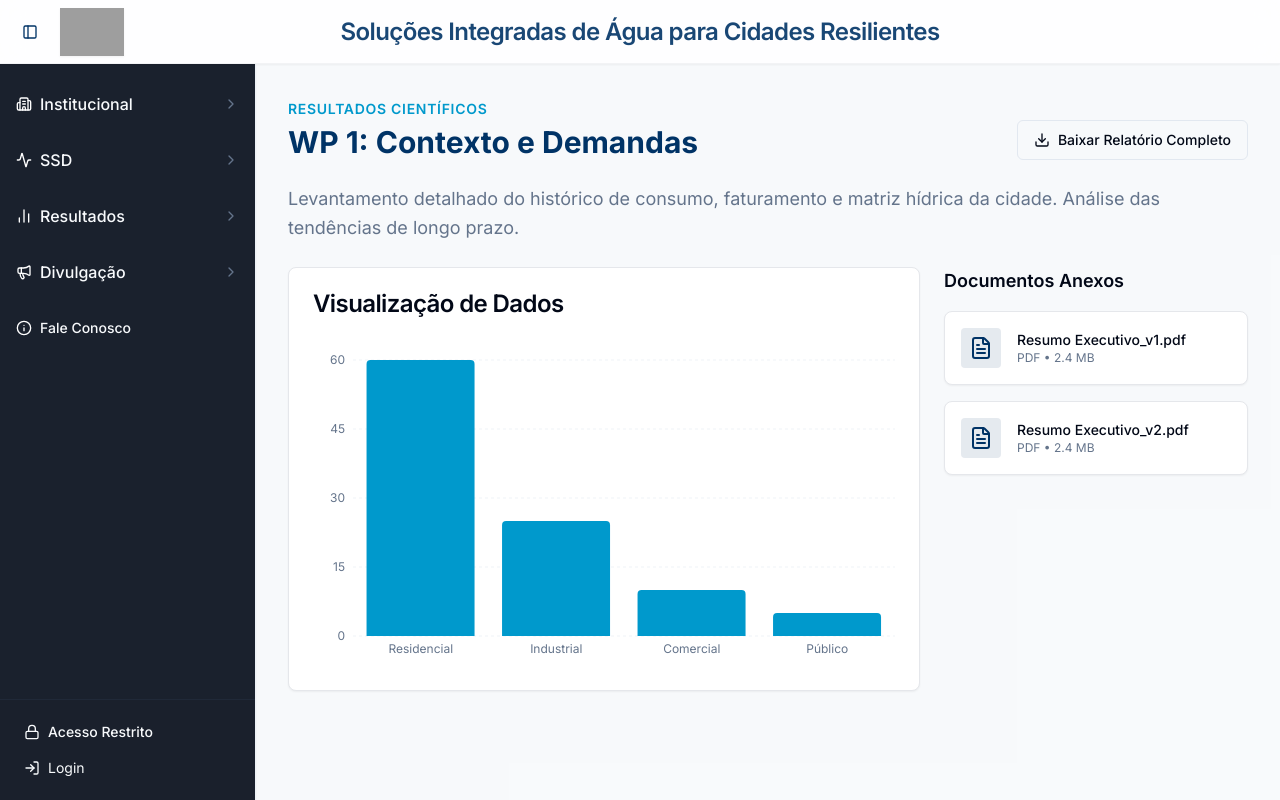
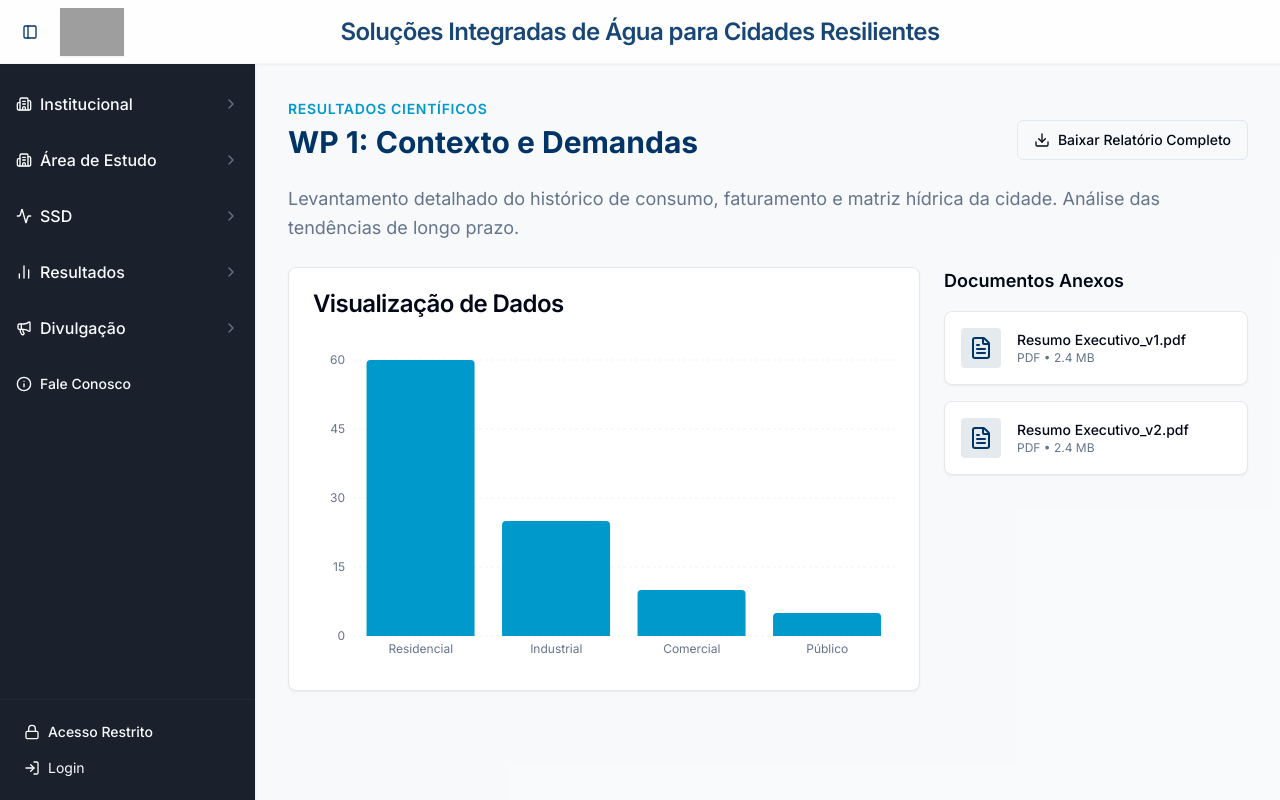
Before and after one commit to wlibrelon/ssd_sacre_v2, a React (Vite) app: page /resultados/1 in a window 1280 px wide. Built offline with nearby package versions, Linux system fonts and the light colour scheme; grey boxes are pictures that could not be loaded.

Commit message:
Auto-commit after full sync (build simulation)

```diff
--- a/src/components/AppSidebar.tsx
+++ b/src/components/AppSidebar.tsx
@@ -39,10 +39,19 @@ export const AppSidebar = ({ onOpenSobre }: { onOpenSobre: () => void }) => {
       icon: Building2,
       items: [
         { title: 'Projeto SACRE', url: '/institucional/projeto' },
-        { title: 'Work Package', url: '/resultados/1' },
         { title: 'Cidade Bauru', url: '/institucional/bauru' },
         { title: 'Desafios', url: '/institucional/desafios' },
         { title: 'Equipe', url: '/institucional/equipe' },
+      ],
+    },
+    {
+      title: 'Área de Estudo',
+      icon: Building2,
+      items: [
+        { title: 'Características', url: '/areaestudo/caracteristicas' },
+        { title: 'Desafios', url: '/areaestudo/desafios' },
+        { title: 'Objetivos', url: '/areaestudo/objetivos' },
+        { title: 'Metas', url: '/areaestudo/metas' },
       ],
     },
     {
--- a/src/pages/resultados/WorkPackage.tsx
+++ b/src/pages/resultados/WorkPackage.tsx
@@ -1,3 +1,5 @@
+// chamada do appsidebar      { title: 'Work Package', url: '/resultados/1' },
+//
 import { useParams } from 'react-router-dom'
 import { Card, CardContent, CardHeader, CardTitle } from '@/components/ui/card'
 import { Button } from '@/components/ui/button'
```
Also changed, not shown: .skip.config.json.
